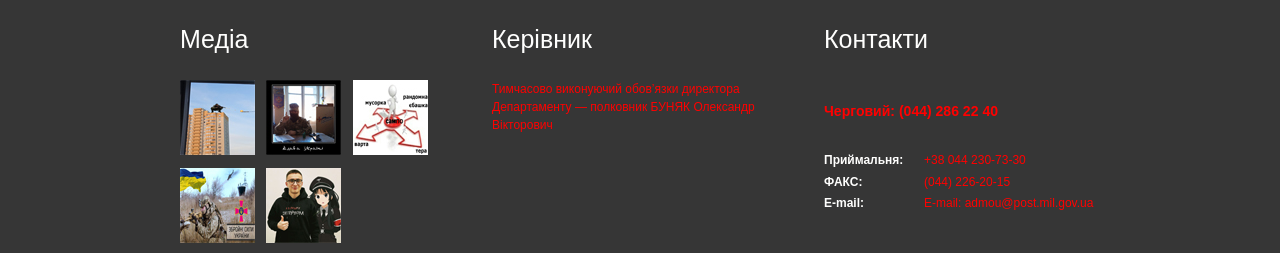
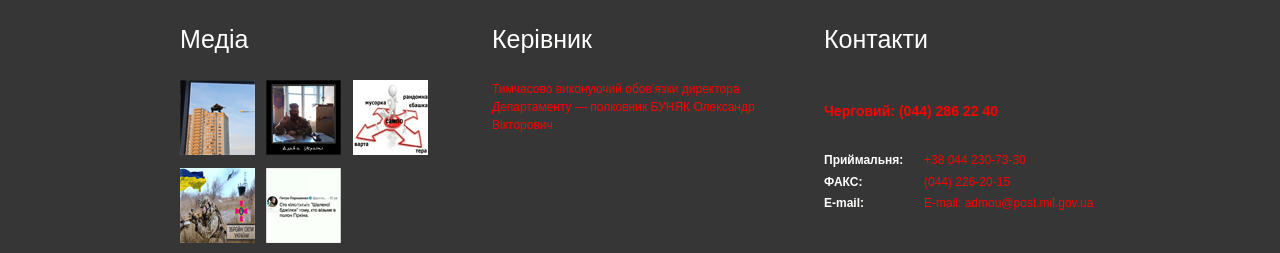
Before and after one commit to ShaleniyAnton/CourseProject, a website: page index.html in a window 1280 px wide. Shown: the part 946-1199 px from the top of the page. Drawn offline with Linux system fonts and the light colour scheme.

Commit message:
finaly final final v 1.100500

```diff
--- a/index.html
+++ b/index.html
@@ -72,7 +72,7 @@
     <div class="fbg_resize">
       <div class="col c1">
         <h2 id="media"><span>Медіа</span></h2>
-        <a href="./app/images/ппо3.jpg"><img src="./app/images/gal1.jpg" width="75" height="75" alt="" class="gal" /></a> <a href="./app/images/Джихад.jpg"><img src="./app/images/gal2.jpg" width="75" height="75" alt="" class="gal" /></a> <a href="./app/images/sampo.jpg"><img src="./app/images/gal3.jpg" width="75" height="75" alt="" class="gal" /></a> <a href="./app/images/Zbroyni.jpg"><img src="./app/images/gal4.jpg" width="75" height="75" alt="" class="gal" /></a> <a href="./app/images/photo_2022-09-22_21-39-55.jpg"><img src="./app/images/gal5.jpg" width="75" height="75" alt="" class="gal" /></a> <a href="./app/images/photo_2022-09-21_13-01-44.jpg"><iframe width="300" height="225" src="https://www.youtube.com/embed/dN9-jwHLpEk" title="YouTube video player" frameborder="0" allow="accelerometer; autoplay; clipboard-write; encrypted-media; gyroscope; picture-in-picture" allowfullscreen></iframe></a> </div>
+        <a href="./app/images/ппо3.jpg"><img src="./app/images/gal1.jpg" width="75" height="75" alt="" class="gal" /></a> <a href="./app/images/Джихад.jpg"><img src="./app/images/gal2.jpg" width="75" height="75" alt="" class="gal" /></a> <a href="./app/images/sampo.jpg"><img src="./app/images/gal3.jpg" width="75" height="75" alt="" class="gal" /></a> <a href="./app/images/Zbroyni.jpg"><img src="./app/images/gal4.jpg" width="75" height="75" alt="" class="gal" /></a> <a href="./app/images/photo_2022-11-12_09-17-40.jpg"><img src="./app/images/hetman.png" width="75" height="75" alt="" class="gal" /></a> <a href="./app/images/photo_2022-09-21_13-01-44.jpg"><iframe width="300" height="225" src="https://www.youtube.com/embed/dN9-jwHLpEk" title="YouTube video player" frameborder="0" allow="accelerometer; autoplay; clipboard-write; encrypted-media; gyroscope; picture-in-picture" allowfullscreen></iframe></a> </div>
       <div class="col c2">
         <h2><span>Керівник</span></h2>
         <p>Тимчасово виконуючий обов’язки директора Департаменту —
```
Also changed, not shown: app/images/hetman.png (added), app/images/photo_2022-11-12_09-17-40.jpg (added).
